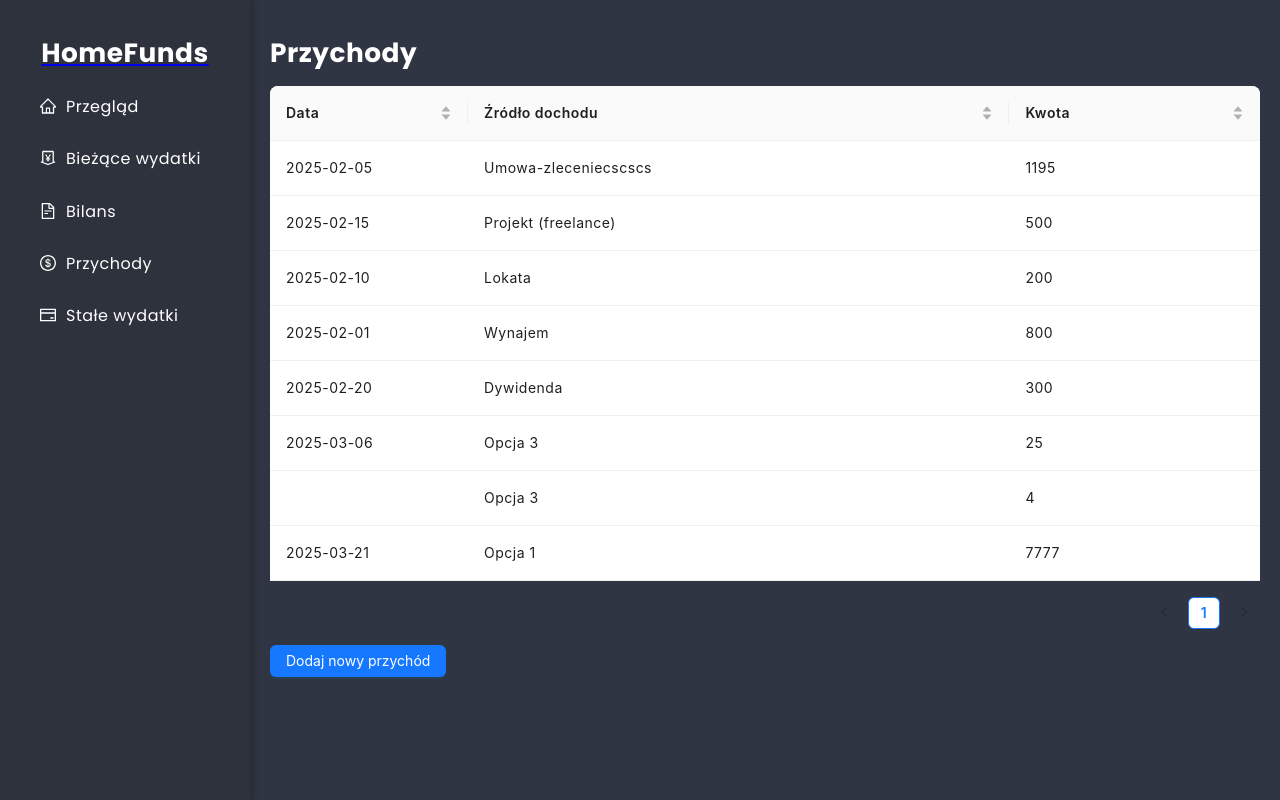
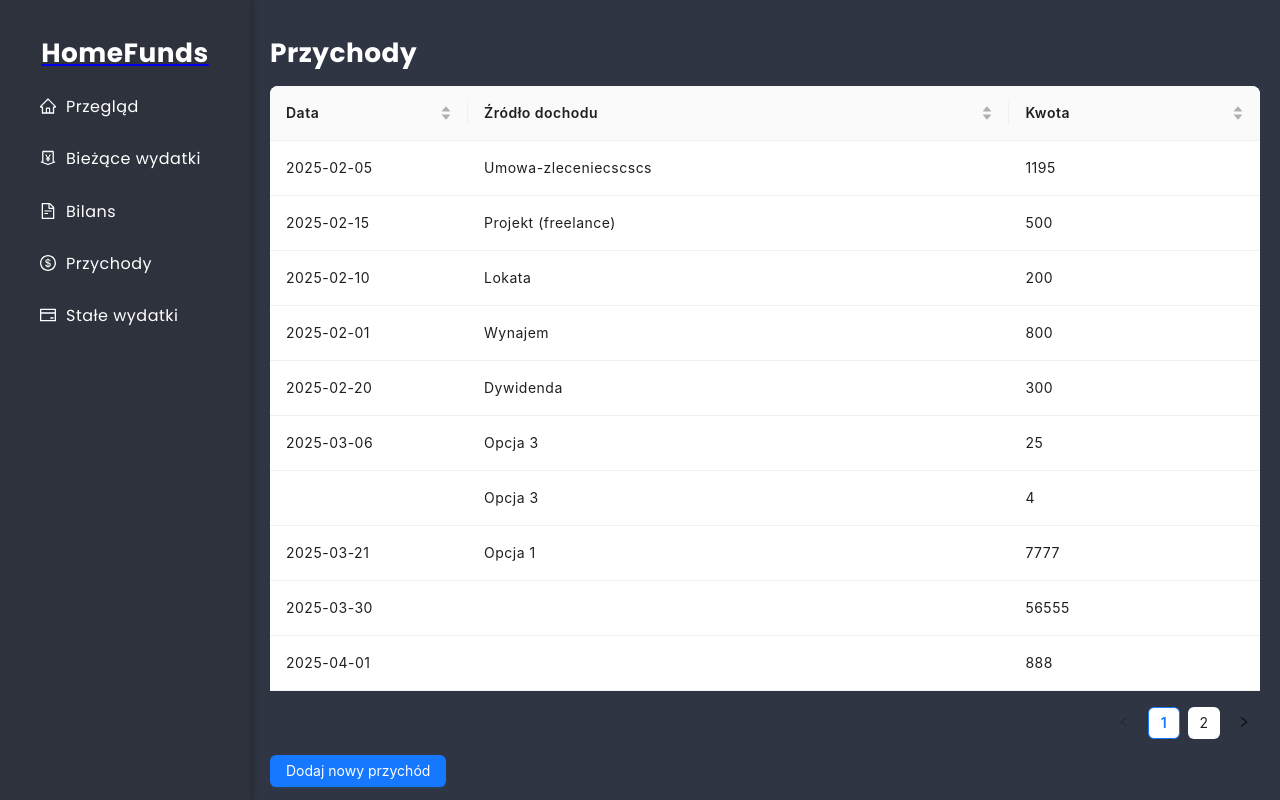
Before and after one commit to Kris87M/home-funds, a React (Create React App) app: page /income in a window 1280 px wide. Built offline with nearby package versions, Linux system fonts and the light colour scheme; data requests are answered from the project's data file.

Commit message:
Fix bugs in SelectInput component

```diff
--- a/db/db.json
+++ b/db/db.json
@@ -149,6 +149,45 @@
       "date": "2025-03-21",
       "source": "Opcja 1",
       "amount": 7777
+    },
+    {
+      "id": "2c47",
+      "date": "2025-03-30",
+      "source": "",
+      "amount": 56555,
+      "selectField": "fdfdf"
+    },
+    {
+      "id": "46de",
+      "date": "2025-04-01",
+      "source": "",
+      "amount": 888,
+      "selectField": "nowa"
+    },
+    {
+      "id": "074f",
+      "date": "2025-04-06",
+      "source": "",
+      "amount": 2,
+      "selectField": "Opcja 1"
+    },
+    {
+      "id": "f1e8",
+      "date": "2025-03-05",
+      "amount": 1,
+      "source": "Opcja 1"
+    },
+    {
+      "id": "e7dc",
+      "date": "2025-03-08",
+      "source": "Opcja 3",
+      "amount": 4
+    },
+    {
+      "id": "1bd0",
+      "date": "2025-04-06",
+      "source": "nowa nowa",
+      "amount": 888555
     }
   ],
   "recurring-bills": [
--- a/src/components/IncomeForm/IncomeForm.js
+++ b/src/components/IncomeForm/IncomeForm.js
@@ -1,8 +1,10 @@
 import { Formik, Form, Field, ErrorMessage } from "formik";
 import { Input, Button } from "antd";
 import SelectInput from "components/SelectInput/SelectInput";
+import { useState } from "react";
 
 const IncomeForm = ({onSubmit}) => {
+    const [options, setOptions] = useState(["Opcja 1", "Opcja 2", "Opcja 3"]);
     return (
         <Formik
             initialValues={{ date: "", source: "", amount: "" }}
@@ -24,7 +26,8 @@ const IncomeForm = ({onSubmit}) => {
                     <Field
                         name="source"
                         component={SelectInput}
-                    options={["Opcja 1", "Opcja 2", "Opcja 3"]}
+                        options={options}
+                        setOptions={setOptions}
                     />
                     <ErrorMessage name="source" component="div" style={{ color: "red" }} />
 
@@ -37,7 +40,8 @@ const IncomeForm = ({onSubmit}) => {
                     <Button type="primary" htmlType="submit" disabled={isSubmitting}>Dodaj</Button>
                 </Form>
             )}
-        </Formik>);
+        </Formik>
+    );
 };
 
 export default IncomeForm;
--- a/src/components/SelectInput/SelectInput.js
+++ b/src/components/SelectInput/SelectInput.js
@@ -1,11 +1,20 @@
 import { Select, Input } from "antd";
+import { useState } from "react";
 
 const { Option } = Select; // Wyodrębniamy `Option` do użycia w Select
 
-const SelectInput = ({ field, form, options }) => {
-    const handleChange = (value) => {
-        form.setFieldValue(field.name, value); // Ustawienie wartości w Formik
+const SelectInput = ({ field, form, options, setOptions }) => {
+  const [inputValue, setInputValue] = useState("");
+
+  const handlePressEnter = (e) => {
+    const newValue = e.target.value.trim(); // metoda .trim usuwa zbędne spacje na początku i końcu wartości
+    if (newValue && !options.includes(newValue)) {
+        setOptions([...options, newValue]); // Dodanie nowej wartości do listy
     }
+    form.setFieldValue(field.name, newValue); // Ustawienie wartości w Formik
+    setInputValue(""); // Wyczyszczenie inputa
+    e.stopPropagation(); // zapobiega zamknięciu okna po wciśnięciu entera
+  };
 
   return (
     <Select
@@ -13,7 +22,7 @@ const SelectInput = ({ field, form, options }) => {
       allowClear
       style={{ width: "100%" }}
       placeholder="Wybierz lub wpisz własną wartość"
-            onChange={handleChange}
+      onChange={(value) => form.setFieldValue(field.name, value)}
       onBlur={() => form.setFieldTouched(field.name, true)}
       dropdownRender={(menu) => (
         <>
@@ -21,10 +30,9 @@ const SelectInput = ({ field, form, options }) => {
           <div style={{ display: "flex", padding: 8 }}>
             <Input
               placeholder="Wpisz własną wartość"
-                            onPressEnter={(e) => {
-                                form.setFieldValue(field.name, e.target.value);
-                                e.stopPropagation();
-                            }}
+              value={inputValue}
+              onChange={(e) => setInputValue(e.target.value)}
+              onPressEnter={handlePressEnter}
             />
           </div>
         </>
--- a/src/pages/Income/Income.js
+++ b/src/pages/Income/Income.js
@@ -14,8 +14,7 @@ const Income = () => {
   useEffect(() => {
     if (status === 'idle') {
       dispatch(fetchIncome());
-    }
-  }, [status, dispatch]);
+    }}, [status, dispatch]);
 
   const [isModalOpen, setIsModalOpen] = useState(false);
 
```
Lines whose indentation alone changed are shown as unchanged.
